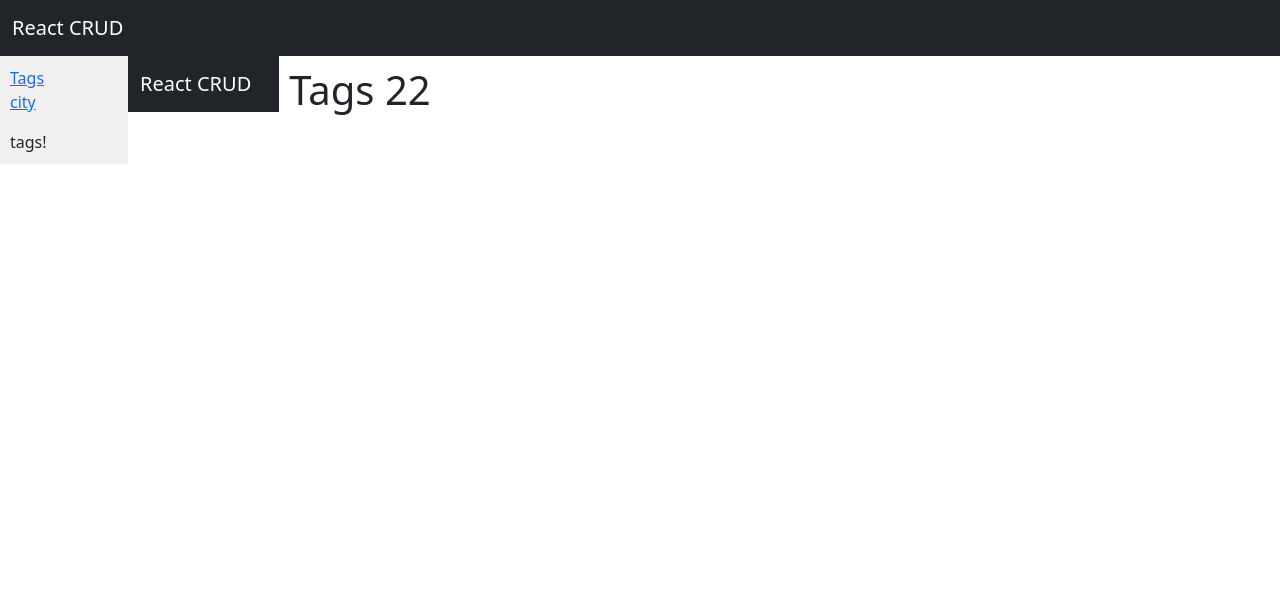
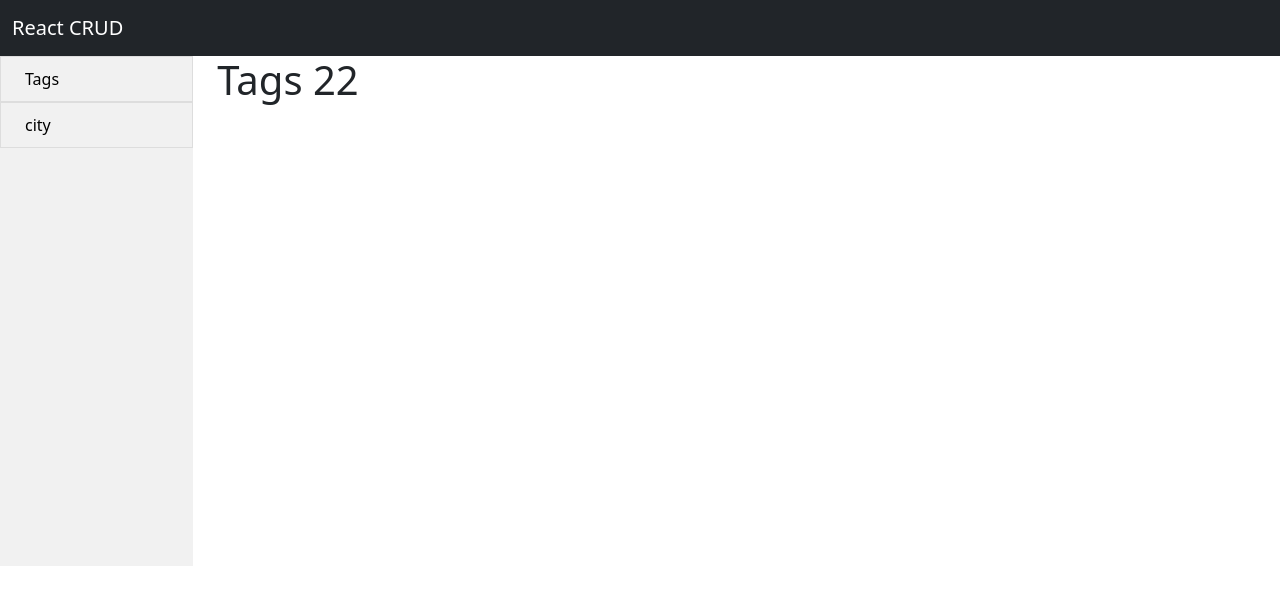
Before and after one commit to Vinoo-GIT/crud-operation, a React (Create React App) app: page / in a window 1280 px wide. Shown: the top 604 px of the page. Built offline with nearby package versions, Linux system fonts and the light colour scheme.

Commit message:
side menu design

```diff
--- a/src/App.js
+++ b/src/App.js
@@ -3,12 +3,14 @@ import City from './City';
 import Tags from './Tags';
 import './App.css';
 import React from "react";
+import Classes from './components/Sidemenu.module.css'
 import {
   BrowserRouter as Router,
   Switch,
   Route,
   Link
 } from "react-router-dom";
+import { Container, Row, Col } from 'react-bootstrap';
 
 const routes = [
 
@@ -29,16 +31,14 @@ const routes = [
   return (
     <div>
       <Header/>
-    <Router>
-      <div style={{ display: "flex" }}>
-        <div
-          style={{
-            padding: "10px",
-            width: "10%",
-            background: "#f0f0f0"
-          }}
-        >
-          <ul style={{ listStyleType: "none", padding: 0 }}>
+    <Router >
+
+      <div >
+      <Container fluid className={Classes.padding_remove}>
+        <Row>
+          <Col md={2}>
+          <div className={Classes.side_menu}>
+          <ul >
             <li>
               <Link to="/">Tags</Link>
             </li>
@@ -48,26 +48,11 @@ const routes = [
             </li>
           </ul>
 
-          <Switch>
-            {routes.map((route, index) => (
-              // You can render a <Route> in as many places
-              // as you want in your app. It will render along
-              // with any other <Route>s that also match the URL.
-              // So, a sidebar or breadcrumbs or anything else
-              // that requires you to render multiple things
-              // in multiple places at the same URL is nothing
-              // more than multiple <Route>s.
-              <Route
-                key={index}
-                path={route.path}
-                exact={route.exact}
-                children={<route.sidebar />}
-              />
-            ))}
-          </Switch>
+
         </div>
-        <Header/>
-        <div style={{ flex: 1, padding: "10px" }}>
+          </Col>
+          <Col md={10}>
+          <div >
           <Switch>
             {routes.map((route, index) => (
               // Render more <Route>s with the same paths as
@@ -81,6 +66,11 @@ const routes = [
             ))}
           </Switch>
         </div>
+          </Col>
+        </Row>
+        </Container>
+
+
       </div>
     </Router>
     </div>
--- a/src/Tags.js
+++ b/src/Tags.js
@@ -1,6 +1,6 @@
 const Tags = () =>{
     return<div>
-        <h1> Tags 22</h1>
+        <h1 className="Tags-list"> Tags 22</h1>
     </div>
   };
 
--- a/src/components/Header.js
+++ b/src/components/Header.js
@@ -6,7 +6,7 @@ const Header = () => {
          <Navbar.Collapse />
            <Navbar.Toggle />
     <Container fluid>
-      <Navbar.Brand className="navbar" href="">React CRUD</Navbar.Brand>
+      <Navbar.Brand className="navbar text-center" href="">React CRUD</Navbar.Brand>
     </Container>
   </Navbar>
 
--- /dev/null
+++ b/src/components/Sidemenu.module.css
@@ -0,0 +1,26 @@
+.side_menu{
+    background-color: #f1f1f1;
+    height: 510px;
+}
+.side_menu
+ul{
+    list-style-type: none;
+    margin: 0 !important;
+    padding: 0 !important;
+}
+.side_menu ul li  {
+    padding: 10px 12px;
+    border:1px solid #ddd;
+}
+.side_menu ul li:hover{
+    background-color: turquoise;
+    color: #fff;
+}
+.side_menu ul li a {
+    padding: 6px 12px;
+    color: #000;
+    text-decoration: none;
+}
+.padding_remove{
+    padding: 0 !important;
+}
--- a/src/index.css
+++ b/src/index.css
@@ -4,6 +4,7 @@ body {
     'Ubuntu', 'Cantarell', 'Fira Sans', 'Droid Sans', 'Helvetica Neue',
     sans-serif;
   -webkit-font-smoothing: antialiased;
+  overflow-x: hidden;
   -moz-osx-font-smoothing: grayscale;
 }
 
```
Also changed, not shown: src/components/SideMenu.js (deleted, +0 -37 lines), 1 other file (tests, documents, lock files or other folders).
